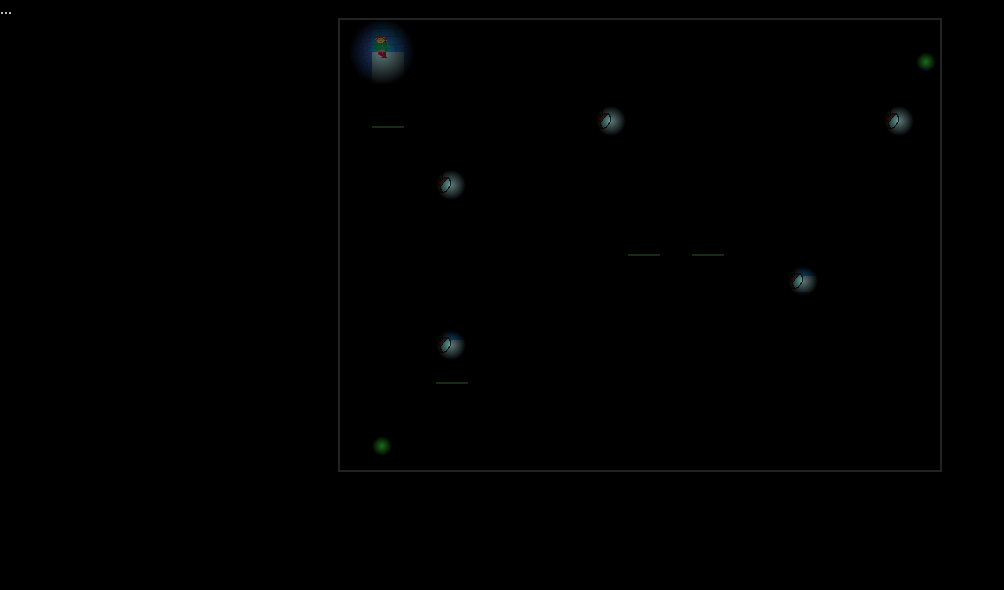
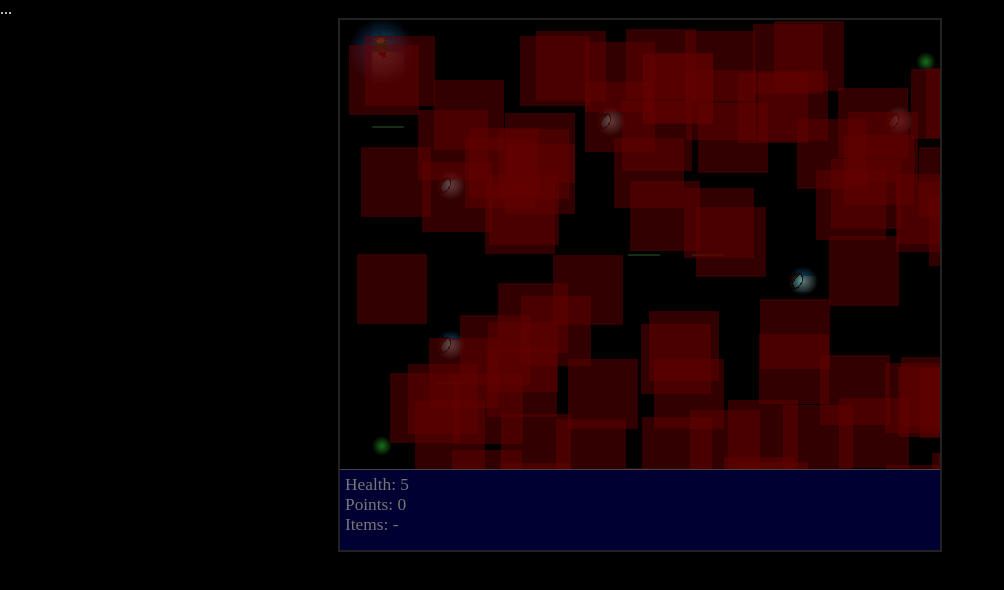
Before and after one commit to mrspeaker/The-Darkness, a plain HTML site: page index.html in a window 1280 px wide. Shown: the whole page, without its empty margins (0-1004 px from the left). Drawn offline with Linux system fonts and the light colour scheme.

Commit message:
Add status bar. Add title screen

```diff
--- a/index.html
+++ b/index.html
@@ -18,9 +18,21 @@
                 position: relative;
                 background-color: #799;
                 width: 600px;
-                height: 450px;
+                height: 530px;
                 margin: 0px auto;
                 border: 2px solid #222;
+            }
+
+            #status {
+                border-top: 1px solid #444;
+                background-color: #003;
+                width: 590px;
+                color: #777;
+                position: absolute;
+                bottom: 0;
+                height: 70px;
+                font: 13pt helvetica bold;
+                padding: 5px;
             }
 
         </style>
@@ -30,7 +42,12 @@
         <div id="container">
             <canvas id="board" width="600" height="450"></canvas>
             <canvas id="light" width="600" height="450"></canvas>
-            <canvas id="menu" width="600" height="450"></canvas>
+            <canvas id="menu" width="600" height="530"></canvas>
+            <div id="status">
+                Health: <span id="health">-</span><br/>
+                Points: <span id="score">-</span><br/>
+                Items: <span id="items">-</span>
+            </div>
         </div>
         <script src="lib/astar.js" type="text/javascript" charset="utf-8"></script>
 
--- a/script/Game.js
+++ b/script/Game.js
@@ -9,6 +9,13 @@ function Game() {
 Game.prototype = {
     init: function() {
         Art.init();
+        this.guiInit();
+    },
+
+    guiInit: function() {
+        this.gui = {};
+        this.gui.health = document.getElementById("health");
+        this.gui.score = document.getElementById("score");
     },
 
     tick: function(keys) {
@@ -25,6 +32,8 @@ Game.prototype = {
     },
 
     reset: function() {
+        this.menu = new TitleMenu();
+
         this.level = Level.loadLevel(this, "a");
 
         this.player = new Player();
--- a/script/entities/Loot.js
+++ b/script/entities/Loot.js
@@ -10,8 +10,9 @@ Loot.prototype.render = function(board) {
 }
 Loot.prototype.collide = function(e) {
     if(!(e instanceof Player)) {
-        return
+        return;
     }
     // TODO: Remove it entirely!
     this.pickedUp = true;
+    e.gotLoot(this);
 }
--- a/script/entities/Player.js
+++ b/script/entities/Player.js
@@ -1,5 +1,6 @@
 function Player(){
-    this.health = 20;
+    this.health = 5;
+    this.score = 0;
     this.speed = 5;
     this.fireTime = 0;
     this.animTime = 0;
@@ -51,6 +52,9 @@ Player.prototype.ticka = function(input) {
 
     if(this.itemUseTime > 0) this.itemUseTime--;
 };
+Player.prototype.gotLoot = function(e) {
+    this.score += 100;
+}
 
 Player.prototype.activate = function(block) {
     if(this.itemUseTime > 0) {
@@ -73,8 +77,7 @@ Player.prototype.renderLight = function(light) {
 }
 Player.prototype.hurt = function(e, ammount) {
     this.health -= ammount;
-    console.log(this.health);
     if(this.health === 0) {
-
+        this.level.game.reset();
     }
 }
--- a/script/gui/Screen.js
+++ b/script/gui/Screen.js
@@ -83,12 +83,13 @@ Screen.prototype = {
             });
         }
 
+        game.gui.health.innerHTML = game.player.health;
+        game.gui.score.innerHTML = game.player.score;
+
         // Render the lights
         this.lc.globalCompositeOperation = "source-over";
         this.lc.fillStyle = "#000";
         this.lc.fillRect(0, 0, this.light.w, this.light.h);
-
-
 
         this.lc.globalCompositeOperation = "destination-out";
 
--- a/script/menu/TitleMenu.js
+++ b/script/menu/TitleMenu.js
@@ -5,7 +5,10 @@ TitleMenu.prototype = new Menu;
 TitleMenu.constructor = TitleMenu;
 
 TitleMenu.prototype.tick = function(game, input) {
-    this.frame++;
+    if(this.frame++ < 20){
+        return;
+    };
+
     if(this.isRemoved){
         game.menu = null;
         return false;
@@ -22,6 +25,6 @@ TitleMenu.prototype.render = function(menu) {
     }
     var rn = function(up){ return ~~(Math.random() * up)};
     ctx.fillStyle = "rgba(100, 0,0, 0.5)";
-    ctx.fillRect(rn(menu.w), rn(menu.h), 30, 30);
+    ctx.fillRect(rn(menu.w), rn(menu.h), 70, 70);
 
 }
```
